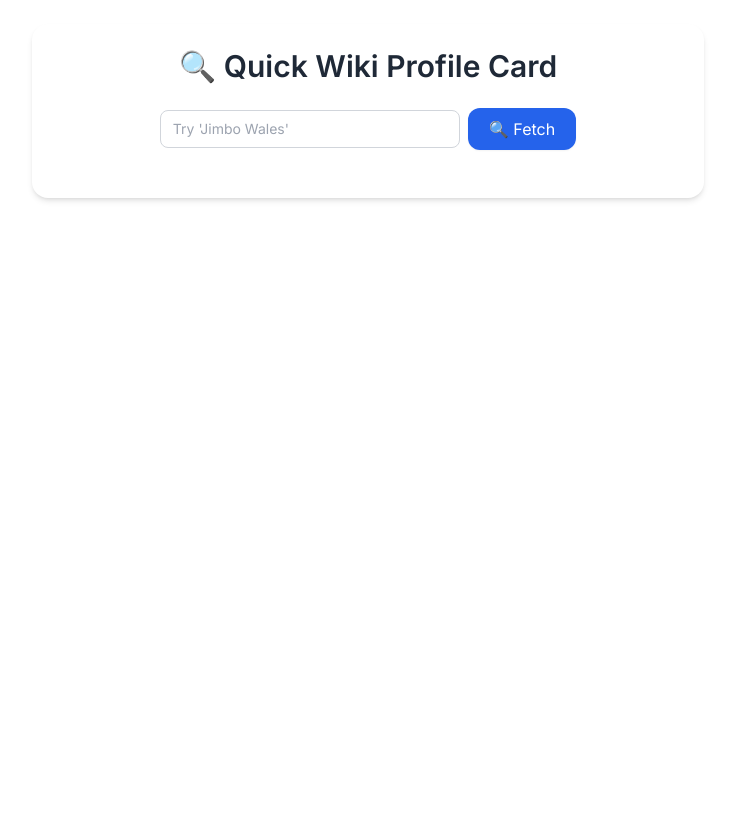
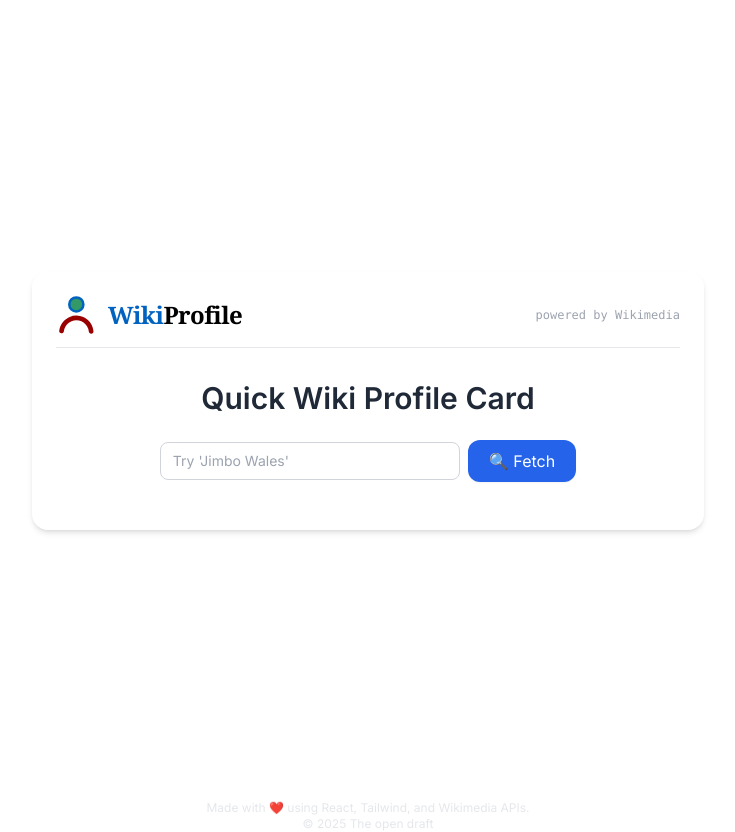
Before and after one commit to theopendraft/WikiProfile, a React (Vite) app in the folder frontend/: page / in a window 1280 px wide. Shown: the whole page, without its empty margins (272-1007 px from the left). Before the commit the page ends 800 px from the top, so only its background shows below. Built offline with nearby package versions, Linux system fonts and the light colour scheme.

Commit message:
Vercel deployed

```diff
--- a/frontend/src/App.jsx
+++ b/frontend/src/App.jsx
@@ -48,7 +48,7 @@
       }
 
       const recentEdits = await fetchRecentEdits(
-        "en.wikimedia.org",
+        "en.wikipedia.org",
         cleanUsername
       );
 
@@ -95,10 +95,26 @@
   };
 
   return (
-    <div className="min-h-screen bg-dark-100 dark:bg-gray-800 justify-content-center flex flex-col items-center justify-start p-6">
-      <div className="w-full min-h-full max-w-2xl bg-white dark:bg-gray-600 shadow-md justify-content-center rounded-2xl p-6">
-        <h1 className="text-3xl font-bold text-gray-800 dark:text-white mb-6 text-center">
-          🔍 Quick Wiki Profile Card
+    <>
+      <div className="min-h-screen flex items-center justify-center bg-dark-100 dark:bg-gray-800">
+        <div className="w-full min-h-full max-w-2xl bg-white dark:bg-gray-600 shadow-md flex flex-col justify-center items-center rounded-2xl p-6">
+          {/* Wikimedia-style header */}
+          <header className="w-full flex items-center gap-3 mb-6 border-b border-gray-200 pb-3">
+            <img
+              src="./public/wiki_profile_logo.svg"
+              alt="Wiki Profile Logo"
+              className="w-10 h-10"
+            />
+            <span className="text-2xl font-bold text-[#0063bf] tracking-tight font-serif">
+              Wiki<span className="text-black dark:text-white">Profile</span>
+            </span>
+            <span className="ml-auto text-xs text-gray-400 font-mono hidden sm:block">
+              powered by Wikimedia
+            </span>
+          </header>
+
+          <h1 className="text-3xl font-bold text-gray-800 dark:text-white mb-6 mt-2 text-center">
+            Quick Wiki Profile Card
           </h1>
 
           <UserInput onFetch={fetchData} />
@@ -127,6 +143,11 @@
           )}
         </div>
       </div>
+      <footer className="text-xs bg-dark-100 dark:bg-gray-800 text-gray-200 text-center w-full">
+        Made with ❤️ using React, Tailwind, and Wikimedia APIs.
+        <br />© {new Date().getFullYear()} The open draft
+      </footer>
+    </>
   );
 }
 
--- a/frontend/src/components/UserInput.jsx
+++ b/frontend/src/components/UserInput.jsx
@@ -11,7 +11,7 @@
   return (
     <form
       onSubmit={handleSubmit}
-      className="mb-6 flex flex-wrap items-center justify-center gap-2 w-full"
+      className="flex flex-wrap items-center justify-center gap-2 w-full"
     >
       <input
         type="text"
```
Lines whose indentation alone changed are shown as unchanged.
